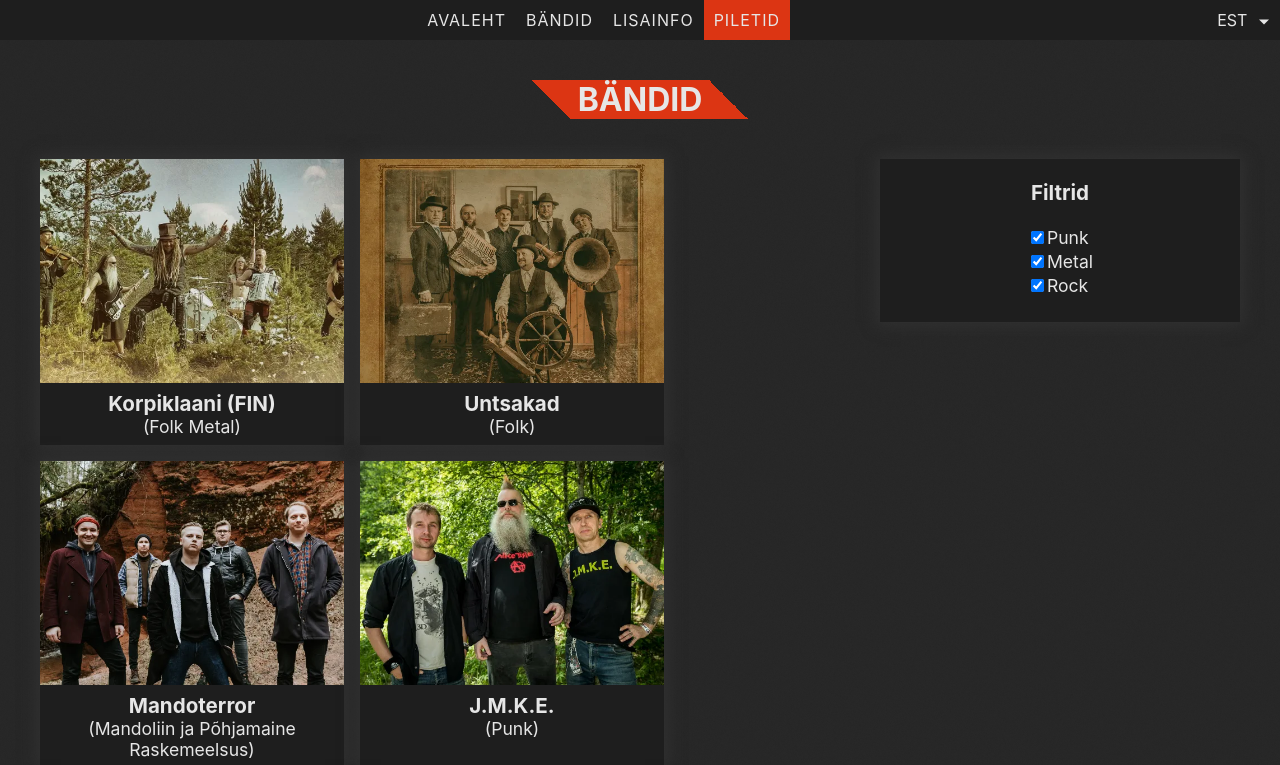
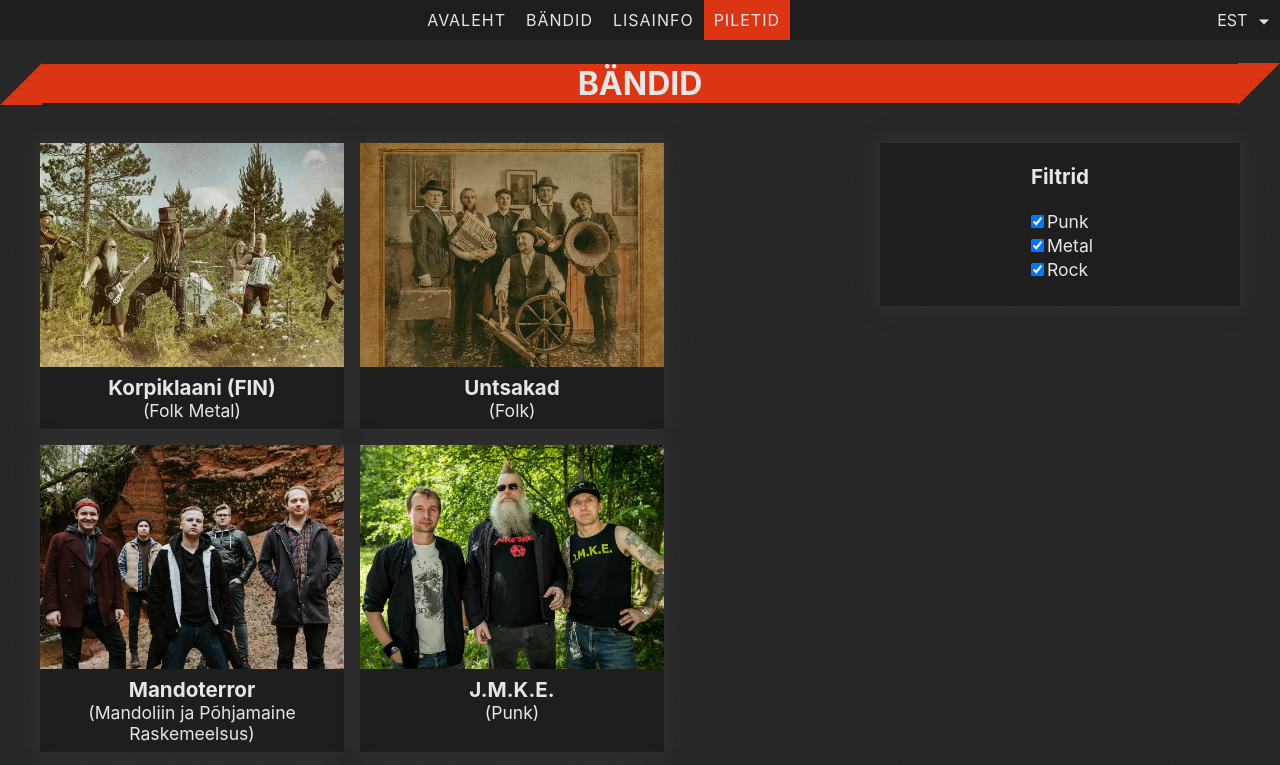
Before and after one commit to x-ves/Barbar-Feast-2022, a Vue app: page /lineup in a window 1280 px wide. Shown: the top 765 px of the page. Built offline with nearby package versions, Linux system fonts and the light colour scheme.

Commit message:
Replaced titles background

```diff
--- a/src/App.vue
+++ b/src/App.vue
@@ -76,20 +76,7 @@
   overflow: hidden;
 }
 
-.title {
-  color: $main-text-color;
-  margin: 1rem;
-  font-size: 2rem;
-  text-align: center;
-  text-transform: uppercase;
-  background: $barbar-red;
-}
-
 @media only screen and (min-width: 768px) {
-
-  .title {
-    background: linear-gradient(45deg, transparent 20%, $barbar-red 0, $barbar-red 80%, transparent 0);
-  }
 }
 
 @media only screen and (min-width: 1024px) {}
--- /dev/null
+++ b/src/components/UI/BaseTitle.vue
@@ -0,0 +1,48 @@
+<template>
+    <div class="title">
+        <span class="title--bg-left"></span>
+        <h1 class="title--text"><slot></slot></h1>
+        <span class="title--bg-right"></span>
+    </div>
+</template>
+
+<style lang="scss" scoped>
+.title {
+  display: flex;
+  align-items: center;
+  align-self: center;
+  width: 100%;
+
+  &--text {
+  color: $main-text-color;
+  margin: 1rem 0;
+  font-size: 2rem;
+  text-align: center;
+  text-transform: uppercase;
+  background: $barbar-red;
+  min-width: 14rem;
+  width: 100%;
+  }
+}
+
+@media only screen and (min-width: 768px) {
+  .title {
+    &--bg-left {
+      display: inline-block;
+      border-top: 1.32rem solid transparent;
+      border-bottom: 1.32rem solid $barbar-red;
+      border-left: 1.32rem solid transparent;
+      border-right: 1.32rem solid $barbar-red;
+    }
+
+    &--bg-right {
+  /*     background: $barbar-red; */
+      display: inline-block;
+      border-top: 1.32rem solid $barbar-red;
+      border-bottom: 1.32rem solid transparent;
+      border-left: 1.32rem solid $barbar-red;
+      border-right: 1.32rem solid transparent;
+    }
+  }
+}
+</style>
--- a/src/components/layout/TheCounter.vue
+++ b/src/components/layout/TheCounter.vue
@@ -1,6 +1,6 @@
 <template>
   <div class="counter">
-    <h1 class="title">{{ $t("counter.gates") }}</h1>
+    <base-title>{{ $t("counter.gates") }}</base-title>
     <div class="counter__time">
       <div class="counter__time__days">
         <span class="counter__time__num">{{ displayDays }}</span>
@@ -82,11 +82,8 @@
 <style lang="scss" scoped>
 .counter {
   margin: 1rem 0 0.5rem 0;
-
-  .title {
-    margin: 0;
-    padding: 0;
-  }
+  display: flex;
+  flex-direction: column;
 
   &__time {
     display: flex;
--- a/src/components/layout/TheFAQ.vue
+++ b/src/components/layout/TheFAQ.vue
@@ -34,7 +34,7 @@
 <style lang="scss">
 .FAQ {
   width: 97%;
-  margin: 0 auto;
+  margin: 1rem auto;
   height: fit-content;
   padding: 0.5rem;
 
--- a/src/components/lineup/LineupCard.vue
+++ b/src/components/lineup/LineupCard.vue
@@ -20,7 +20,7 @@
           loading="lazy"
         />
         <img class="modal--Img" v-else :src="imgUrl" />
-        <h3 class="title">{{ bandName }}</h3>
+        <base-title>{{ bandName }}</base-title>
         <span>({{ genre }})</span>
       </template>
 
--- a/src/locales/en.json
+++ b/src/locales/en.json
@@ -32,7 +32,7 @@
         "noFilters": "Choose at least one filter!"
     },
     "location": {
-        "header": "Location & info",
+        "title": "Location & info",
         "desc": "BARBAR FEAST 2022 will be held in picturesque Viking Village, only half an hour drive from Tallinn. Three days of this rockin' festival will bring you 30 best of the best local rock & metal acts, 2 stages (one in a wooden fort (!) the other next to a primal river), chillin' in the tenting area, refreshing swims, endless parties at the festival market area and many other grand activites + SUMMER, FRIENDS, LIVE MUSIC /../. YES PLEASE!",
         "event": "Barbar Feast 2022 Facebook event",
         "eventlink": "here",
--- a/src/locales/et.json
+++ b/src/locales/et.json
@@ -32,7 +32,7 @@
         "noFilters": "Vali vähemalt üks filter!"
     },
     "location": {
-        "header": "Asukoht & info",
+        "title": "Asukoht & info",
         "desc": "BARBAR FEAST 2022 leiab aset maalilises Viikingite Külas, vaid poole tunni sõidu kaugusel Tallinnast. Kolm päeva seda rokkivat festivali toovad sulle 30 parimatest parimat kohalikku rock & metal artisti, 2 lava (üks puidust linnuses (!) ja teine ürgse jõe kaldal), telklatšilli, värskendavad kümblused jões, lõputud peod festivali turualal ning palju muud põnevat + SUVI, SÕBRAD, LIVE MUUSIKA /../. JAH PALUN!",
         "event": "Barbar Feast 2022 Facebook üritus leia",
         "eventlink": "siit",
--- a/src/locales/fi.json
+++ b/src/locales/fi.json
@@ -32,7 +32,7 @@
         "noFilters": "Vali vähemalt üks filter!"
     },
     "location": {
-        "header": "Paikka",
+        "title": "Paikka",
         "desc": "Barbar Feast 2022 on tänä vuonna Viikinkien kylässä - Kose kunnassa, tarkalleen Saula kylässä. Festivaalilla on kaksi lavaa, siis artisteille, - toinen on linnakkeen sisällä ja toinen joen rannalla. Lisäksi festivaalialueelta löytyy myyntialue, josta saa ostaa bändikamaa, paitoja yms, sekä ruokaa ja juotavaa. Lisäksi kaikenlaista tekemistä pitkin päivää, jotka sisältyvät festaripassiin!",
         "event": "Barbar Feast Facebook tapahtuma",
         "eventlink": "tässä",
--- a/src/main.js
+++ b/src/main.js
@@ -8,6 +8,7 @@
 
 import BaseButton from "./components/UI/BaseButton.vue";
 import BaseCard from "./components/UI/BaseCard.vue";
+import BaseTitle from "./components/UI/BaseTitle.vue";
 
 import TheMap from "./components/layout/TheMap.vue";
 
@@ -32,6 +33,7 @@
 
 app.component("base-button", BaseButton);
 app.component("base-card", BaseCard);
+app.component("base-title", BaseTitle);
 app.component("font-awesome-icon", FontAwesomeIcon);
 app.component("the-map", TheMap);
 
--- a/src/views/Info.vue
+++ b/src/views/Info.vue
@@ -1,6 +1,6 @@
 <template>
     <section class="info">
-        <h1 class="title">{{ $t("info.title") }}</h1>
+      <base-title>{{ $t("info.title") }}</base-title>
         <section class="info__content">
           <base-card class="activities">
           <p class="activities--intro">{{ $t("activities.intro") }}</p>
--- a/src/views/Lineup.vue
+++ b/src/views/Lineup.vue
@@ -1,6 +1,6 @@
 <template>
   <section class="lineup">
-    <h1 class="title">{{ $t("lineup.title") }}</h1>
+    <base-title>{{ $t("lineup.title") }}</base-title>
     <section class="lineup--content">
     <LineupFilter class="lineup--filter" @change-filter="setFilters"/>
     <div class="lineup--cards">
@@ -73,12 +73,8 @@
     display: flex;
     flex-direction: column;
     align-items: center;
-    padding-top: 4rem;
+    padding-top: 3rem;
     width: 100%;
-
-    .title {
-      width: 16rem;
-    }
 
     &--content {
       display: flex;
```
Also changed, not shown: src/views/Home.vue (+31 -10 lines).
